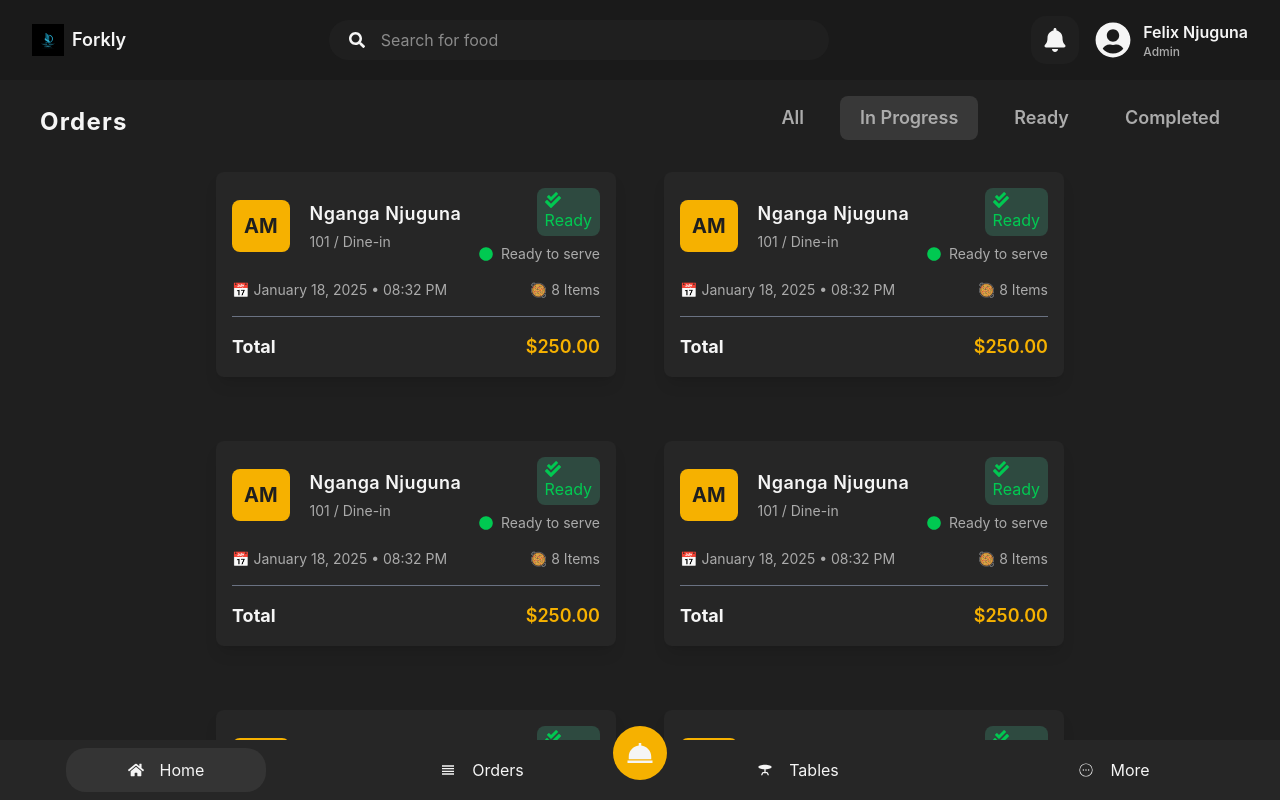
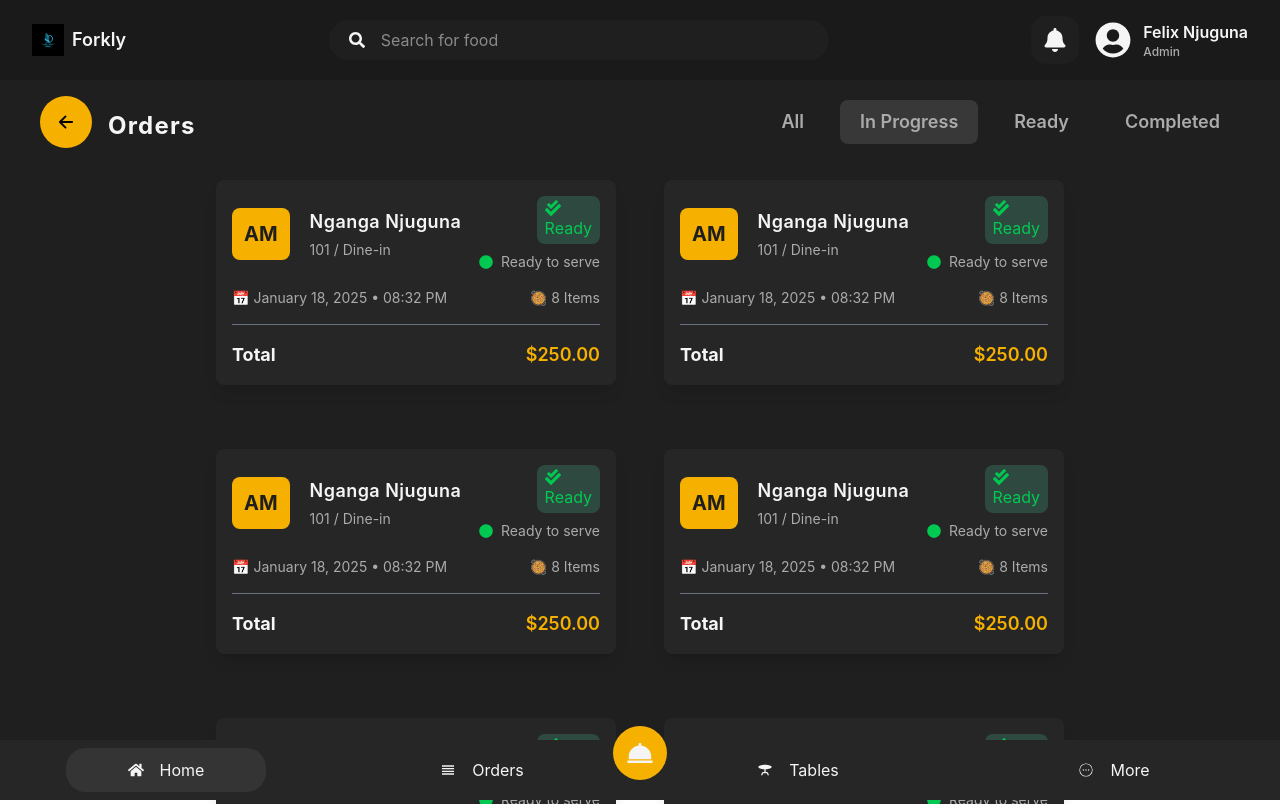
Before and after one commit to FlxBot001/pos_system, a React (Vite) app: page /orders in a window 1280 px wide. Built offline with nearby package versions, Linux system fonts and the light colour scheme.

Commit message:
Created back button for the orders navigation

```diff
--- /dev/null
+++ b/src/components/shared/BackButton.jsx
@@ -0,0 +1,19 @@
+import React from 'react';
+import { IoArrowBack } from 'react-icons/io5';
+import { useNavigate } from 'react-router-dom';
+
+const BackButton = () => {
+  const navigate = useNavigate();
+
+  return (
+    <button
+      onClick={() => navigate(-1)}
+      className="bg-[#f6b100] p-4 text-xl font-bold rounded-full cursor-pointer hover:bg-[#e67b00] hover:text-[#fff] transition-all duration-200"
+      aria-label="Go Back"
+    >
+      <IoArrowBack />
+    </button>
+  );
+};
+
+export default BackButton;
--- a/src/pages/Orders.jsx
+++ b/src/pages/Orders.jsx
@@ -1,14 +1,18 @@
 import React from 'react'
 import BottomNav from '../components/BottomNav'
 import OrderCard from '../components/order/OrderCard'
+import BackButton from '../components/shared/BackButton'
 
 const Orders = () => {
   return (
     <section className='bg-[#1f1f1f] h-[calc(100vh-5rem)] overflow-hidden"'>
       <div className="flex items-center justify-between px-10 py-4">
+        <div className="flex items-center gap-4">
+          <BackButton />
         <h1 className="text-2xl font-bold text-[#f5f5f5] tracking-wider mt-2">
           Orders
         </h1>
+        </div>
         <div className="flex items-center justify-around gap-4">
           <button className="text-lg text-[#ababab] rounded-lg px-5 py-2 font-semibold">
             All
```
